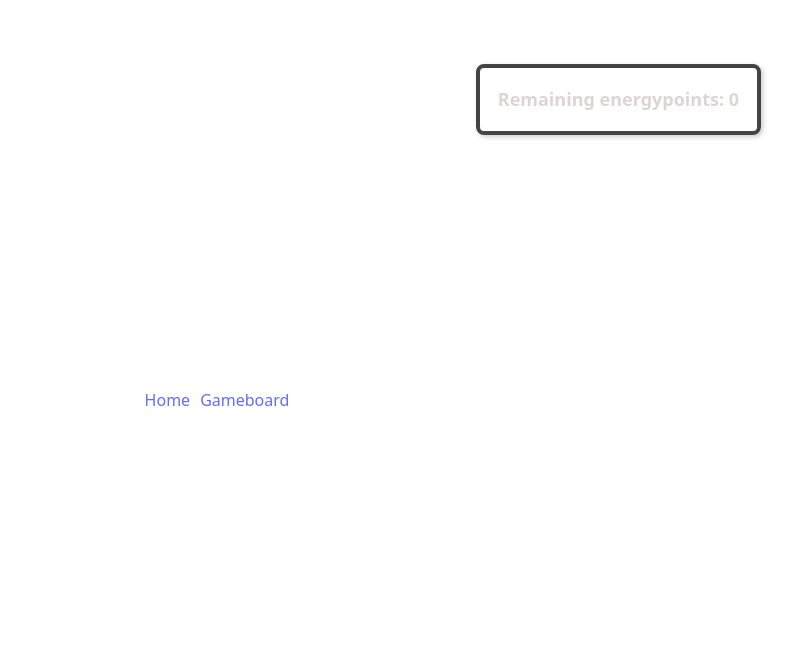
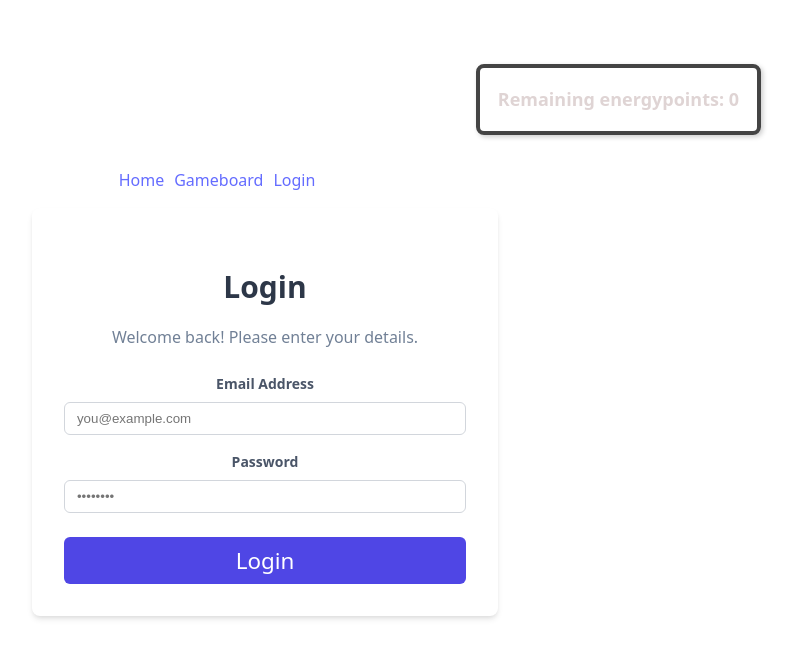
Before and after one commit to WalkAMileGame/WalkAMileGame, a React (Vite) app in the folder frontend/: page /login in a window 1280 px wide. Shown: the top 658 px of the page, without its empty margins (423-1219 px from the left). Built offline with nearby package versions, Linux system fonts and the light colour scheme; no server answers.

Commit message:
Connected initial login page

```diff
--- a/frontend/src/App.jsx
+++ b/frontend/src/App.jsx
@@ -2,6 +2,7 @@
 // import myLogo from './assets/GB.png'
 import HomePage from './components/HomePage';
 import GameBoard from "./components/GameBoard";
+import Login from './components/Login';
 import './App.css'
 import {BrowserRouter as Router, Routes, Route, Link} from "react-router-dom"
 
@@ -36,11 +37,13 @@
         <div>
           <Link style={padding} to="/">Home</Link>
           <Link style={padding} to="/gameboard">Gameboard</Link>
+          <Link style={padding} to="/login">Login</Link>
         </div>
 
         <Routes>
           <Route path="/gameboard" element={<GameBoard points={points} onSliceClick={updatingPoints}/>} />
           <Route path="/" element={<HomePage />} />
+          <Route path="/login" element={<Login />} />
         </Routes>
       </Router>
     </>
--- a/frontend/src/Login.jsx
+++ b/frontend/src/components/Login.jsx
@@ -1,5 +1,5 @@
 import React, { useState } from 'react';
-import './Login.css'; // Import the dedicated CSS file
+import '../Login.css'; // Import the dedicated CSS file
 
 export default function Login() {
   // State variables to hold the email and password
```
